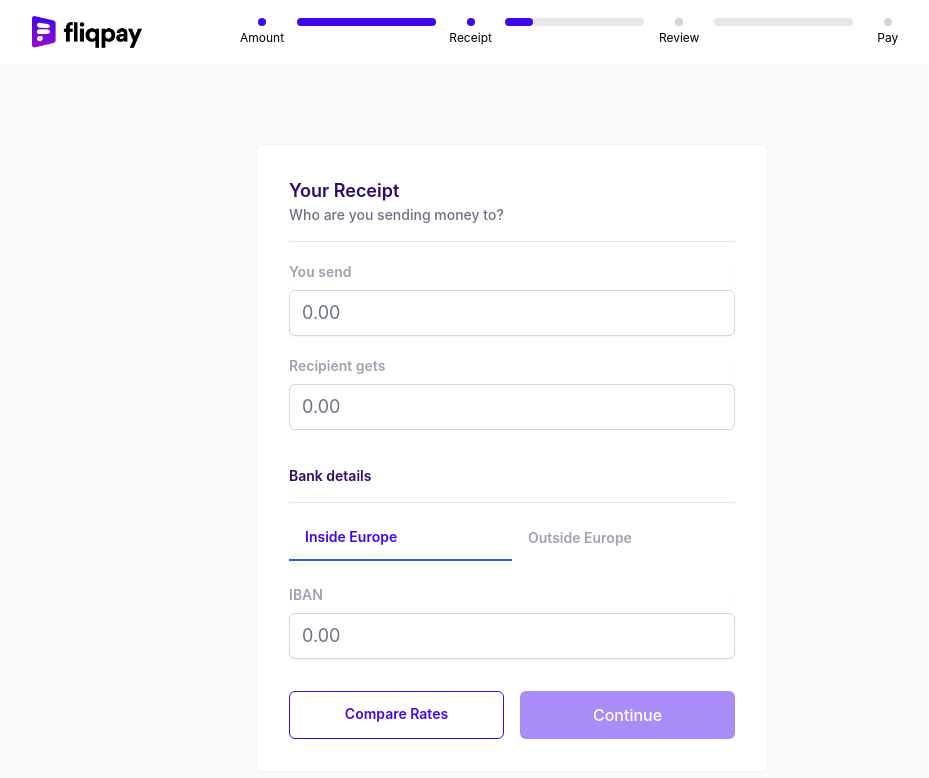
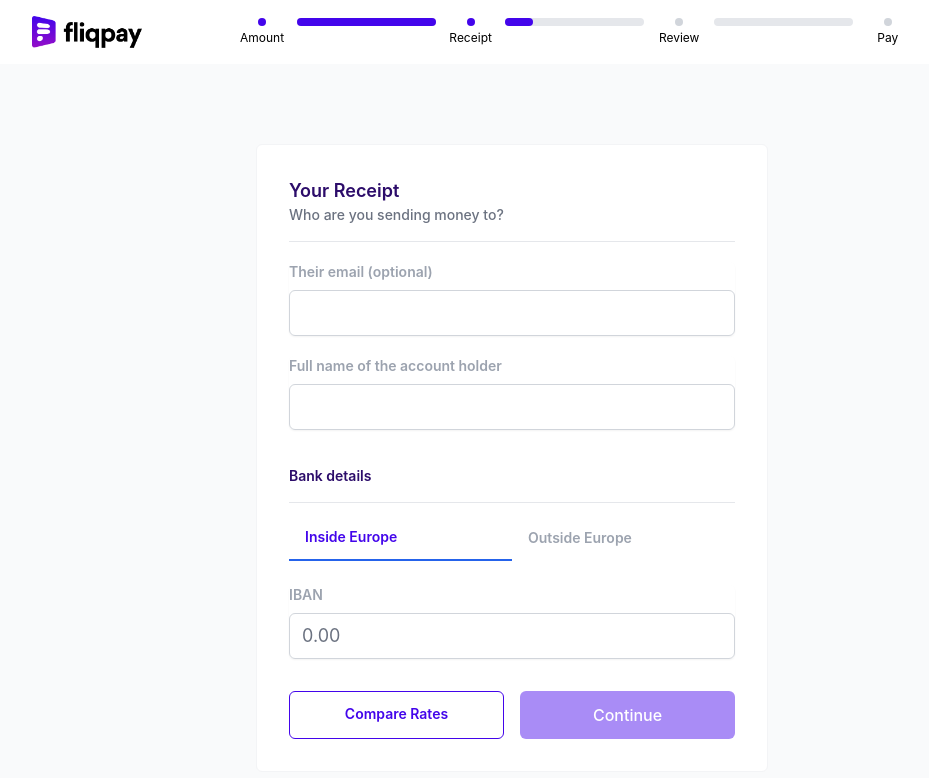
Before and after one commit to Olatade/fliq-payout, a React (Create React App) app: page / in a window 1280 px wide. Shown: the top 778 px of the page, without its empty margins (128-1057 px from the left). Built offline with nearby package versions, Linux system fonts and the light colour scheme.

Commit message:
Rename input fields in receipt form

```diff
--- a/src/components/form-payout-receipt.tsx
+++ b/src/components/form-payout-receipt.tsx
@@ -4,34 +4,42 @@ import '../styles/App.css';
 import { Formik, Form, Field, ErrorMessage } from 'formik';
 import * as Yup from "yup";
 import 'alpinejs';
-import {useState} from 'react';
+import { useState } from 'react';
 
 
 
-function FormPayoutReceipt () {
+function FormPayoutReceipt() {
 
+  // set hook to toggle tab state when tab is clicked
   const [toggleState, setToggleState] = useState(1);
 
   const toggleTab = (index: any) => {
-    console.log(index);
+    // set the toggleState to the index of the selected tab
     setToggleState(index);
   };
 
   return (
     <Formik
-      initialValues={{ youSend: "", recipientGets: ""}}
+      initialValues={{ email: "", fullName: "", iban: "", swift: "" }}
+
+      // validation configuration using Yup
       validationSchema={Yup.object({
-        youSend: Yup.string()
+        email: Yup.string()
+          .max(15, "Must be 15 characters or less"),
+
+        fullName: Yup.string()
           .max(15, "Must be 15 characters or less")
-        .required(`Required`),
-        recipientGets: Yup.string()
+          .required("Required"),
+        iban: Yup.string()
+          .max(15, "Must be 15 characters or less")
+          .required("Required"),
+        swift: Yup.string()
           .max(15, "Must be 15 characters or less")
           .required("Required"),
       })}
       onSubmit={(values, { setSubmitting }) => {
         setTimeout(() => {
           alert(JSON.stringify(values, null, 2));
-
           setSubmitting(false);
         }, 400);
       }}
@@ -42,22 +50,22 @@ function FormPayoutReceipt () {
           <p className="form-head__sub">Who are you sending money to?</p>
         </div>
 
-        {/* You send */}
+        {/* Email */}
         <div>
           <div className="pay-input">
-            <label className="pay-input__label"  htmlFor="youSend">You send</label>
-            <Field className="pay-input__price" name="youSend" type="text" placeholder="0.00" />
+            <label className="pay-input__label" htmlFor="email">Their email (optional)</label>
+            <Field className="pay-input__price" name="email" type="text" placeholder="" />
           </div>
-          <ErrorMessage render={msg => <div className="pay-input__error-message">{msg}</div>} name="youSend" />
+          <ErrorMessage render={msg => <div className="pay-input__error-message">{msg}</div>} name="email" />
         </div>
 
-        {/* Recepient gets */}
+        {/* Full name */}
         <div>
           <div className="pay-input">
-            <label className="pay-input__label"  htmlFor="recipientGets">Recipient gets </label>
-            <Field className="pay-input__price" name="recipientGets" type="text" placeholder="0.00" />
+            <label className="pay-input__label" htmlFor="fullName">Full name of the account holder</label>
+            <Field className="pay-input__price" name="fullName" type="text" placeholder="" />
           </div>
-          <ErrorMessage render={msg => <div className="pay-input__error-message">{msg}</div>} name="recipientGets" />
+          <ErrorMessage render={msg => <div className="pay-input__error-message">{msg}</div>} name="fullName" />
         </div>
 
         <div className="form-subheading ">
@@ -83,31 +91,31 @@ function FormPayoutReceipt () {
               {/* IBAN */}
               <div>
                 <div className="pay-input">
-                  <label className="pay-input__label" htmlFor="youSend">IBAN</label>
-                  <Field className="pay-input__price" name="youSend" type="text" placeholder="0.00" />
+                  <label className="pay-input__label" htmlFor="iban">IBAN</label>
+                  <Field className="pay-input__price" name="iban" type="text" placeholder="0.00" />
                 </div>
-                <ErrorMessage render={msg => <div className="pay-input__error-message">{msg}</div>} name="youSend" />
+                <ErrorMessage render={msg => <div className="pay-input__error-message">{msg}</div>} name="iban" />
               </div>
             </div>
 
             <div className={toggleState === 2 ? "tab-content  active-tab-content" : "tab-content"}>
 
-              {/* You send */}
+              {/* SWIFT */}
               <div>
                 <div className="pay-input">
-                  <label className="pay-input__label" htmlFor="youSend">SWIFT / BIC code</label>
-                  <Field className="pay-input__price" name="youSend" type="text" placeholder="BUKBGB22" />
+                  <label className="pay-input__label" htmlFor="swift">SWIFT / BIC code</label>
+                  <Field className="pay-input__price" name="swift" type="text" placeholder="BUKBGB22" />
                 </div>
-                <ErrorMessage render={msg => <div className="pay-input__error-message">{msg}</div>} name="youSend" />
+                <ErrorMessage render={msg => <div className="pay-input__error-message">{msg}</div>} name="swift" />
               </div>
 
-              {/* Recepient gets */}
+              {/* IBAN EUROPE */}
               <div>
                 <div className="pay-input">
-                  <label className="pay-input__label"  htmlFor="recipientGets">IBAN / Account Number</label>
-                  <Field className="pay-input__price" name="recipientGets" type="text" placeholder="01234567891" />
+                  <label className="pay-input__label" htmlFor="iban">IBAN</label>
+                  <Field className="pay-input__price" name="iban" type="text" placeholder="0.00" />
                 </div>
-                <ErrorMessage render={msg => <div className="pay-input__error-message">{msg}</div>} name="recipientGets" />
+                <ErrorMessage render={msg => <div className="pay-input__error-message">{msg}</div>} name="iban" />
               </div>
 
             </div>
```
Lines whose indentation alone changed are shown as unchanged.
